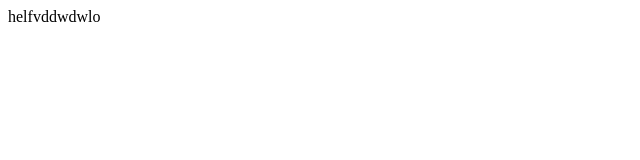
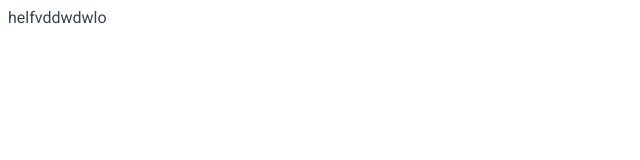
Before and after one commit to Yhuley/shop-app, a Next.js app: page / in a window 1280 px wide. Shown: the top 160 px of the page, without its empty margins (0-640 px from the left). Built offline with nearby package versions, Linux system fonts and the light colour scheme.

Commit message:
fonts and basic styles added

```diff
--- /dev/null
+++ b/pages/_app.tsx
@@ -0,0 +1,19 @@
+import type { AppProps } from 'next/app'
+import "../styles/global.css"
+import Head from 'next/head'
+
+function MyApp({ Component, pageProps }: AppProps) {
+  return (
+        <>
+            <Head>
+                <title>Top App</title>
+                <link rel="preconnect" href="https://fonts.googleapis.com" />
+                <link rel="preconnect" href="https://fonts.gstatic.com" />
+                <link href="https://fonts.googleapis.com/css2?family=Roboto:wght@300;400;500;700&display=swap" rel="stylesheet" />
+            </Head>
+            <Component {...pageProps} />
+        </>
+    )
+}
+
+export default MyApp
--- a/pages/_document.tsx
+++ b/pages/_document.tsx
@@ -1,11 +1,23 @@
-import Document, { DocumentContext } from 'next/document'
+import Document, { Html, Head, Main, NextScript, DocumentContext, DocumentInitialProps } from 'next/document'
 
 class MyDocument extends Document {
-  static async getInitialProps(ctx: DocumentContext) {
+  static async getInitialProps(ctx: DocumentContext): Promise<DocumentInitialProps> {
     const initialProps = await Document.getInitialProps(ctx)
 
     return initialProps
   }
+
+  render(): JSX.Element {
+      return (
+        <Html lang="en">
+          <Head />
+          <body>
+            <Main />
+            <NextScript />
+          </body>
+        </Html>
+      )
+  }
 }
 
 export default MyDocument
--- a/pages/index.tsx
+++ b/pages/index.tsx
@@ -1,5 +1,3 @@
-import { useEffect } from "react"
-
 export default function Home() {
   return (
     <>helfvddwdwlo</>
--- /dev/null
+++ b/styles/global.css
@@ -0,0 +1,19 @@
+html,
+body {
+    font-family: 'Roboto', sans-serif;
+    color: var(--black);
+    background-color: #FFF;
+}
+
+* {
+    box-sizing: border-box;
+}
+
+:root {
+    --black: #3B434E;
+    --white: white;
+    --primary: rgb(7, 21, 65);
+    --red: red;
+    --green: green;
+    --green-light: rgb(59, 179, 59);
+}
```
